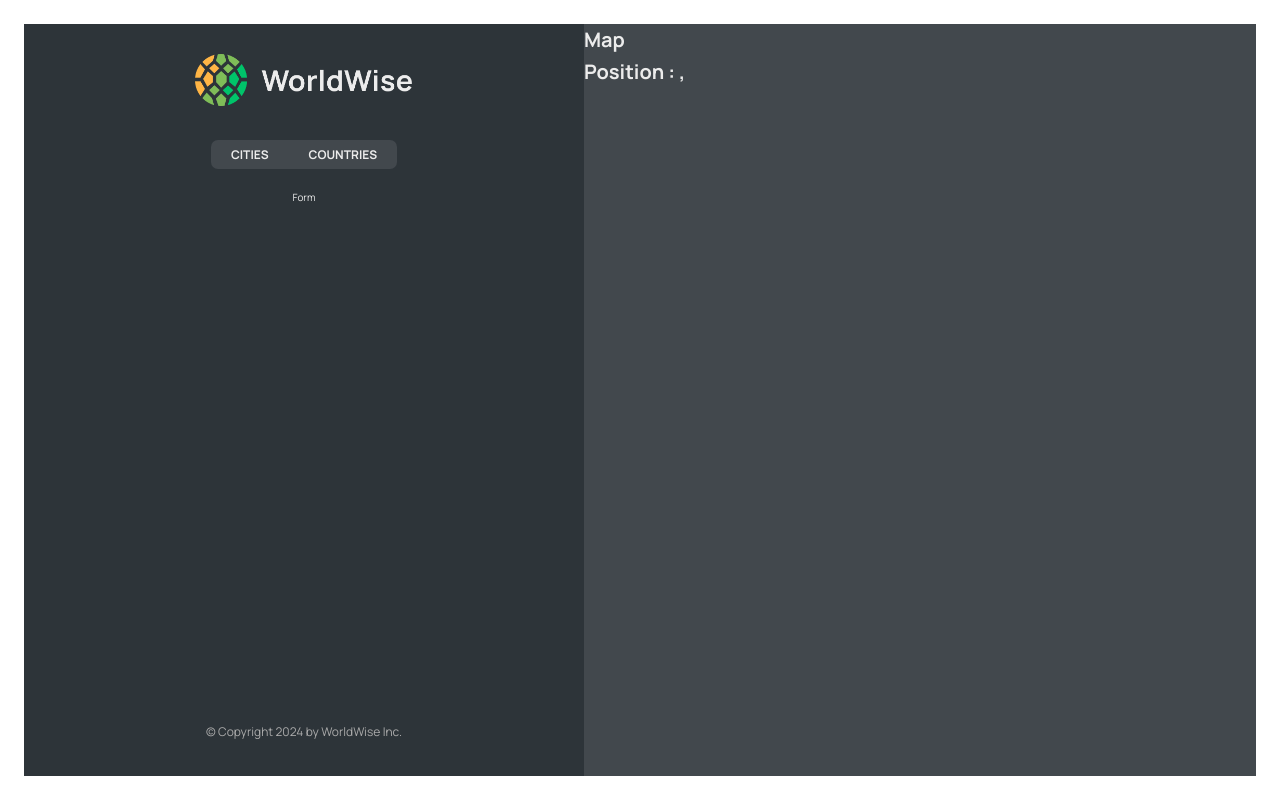
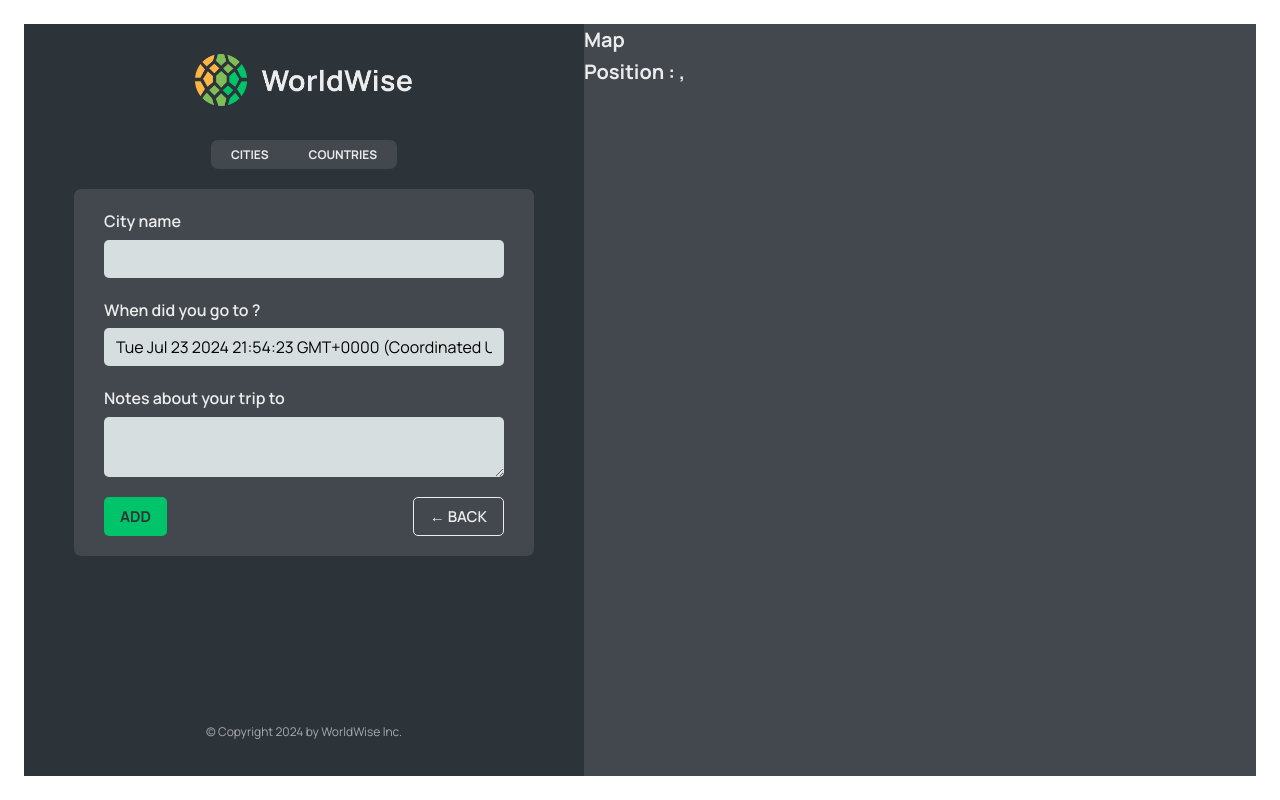
Before and after one commit to plamenggg/World-Wise, a React (Vite) app in the folder worldwise/: page /app/form in a window 1280 px wide. Built offline with nearby package versions, Linux system fonts and the light colour scheme; data requests are answered from the project's data file.

Commit message:
Implemented the Form component and the Button component

```diff
--- a/worldwise/src/App.jsx
+++ b/worldwise/src/App.jsx
@@ -9,6 +9,7 @@
 import CountryList from "./components/CountryList"
 import { useEffect, useState } from "react";
 import City from "./components/City";
+import Form from "./components/Form"
 
 const BASE_URL = "http://localhost:9000";
 
@@ -44,7 +45,7 @@
           <Route path="cities" element={<CityList cities ={cities} isLoading={isLoading}/>} />
           <Route path="cities/:id" element={<City />} />
           <Route path="countries" element={<CountryList cities={cities} isLoading={isLoading} />} />
-          <Route path="form" element={<p>Form</p>} />
+          <Route path="form" element={<Form />} />
         </Route>
         <Route path="*" element={<PageNotFound />} />
       </Routes>
--- /dev/null
+++ b/worldwise/src/components/Button.jsx
@@ -0,0 +1,11 @@
+import styles from './Button.module.css'
+
+function Button({children, onClick, type}) {
+    return (
+       <button onClick={onClick} className={`${styles.btn} ${styles[type]}`}>
+        {children}
+       </button>
+    )
+}
+
+export default Button
--- a/worldwise/src/components/CountryList.jsx
+++ b/worldwise/src/components/CountryList.jsx
@@ -25,7 +25,7 @@
   return (
     <div className={styles.countryList}>
       {countries.map((country) => (
-        <CountryItem country={country} />
+        <CountryItem country={country} key={country.country}/>
       ))}
     </div>
   );
--- a/worldwise/src/components/Form.jsx
+++ b/worldwise/src/components/Form.jsx
@@ -3,6 +3,8 @@
 import { useState } from "react";
 
 import styles from "./Form.module.css";
+import Button from "./Button";
+import { useNavigate } from "react-router-dom";
 
 export function convertToEmoji(countryCode) {
   const codePoints = countryCode
@@ -13,6 +15,8 @@
 }
 
 function Form() {
+  const navigate = useNavigate();
+
   const [cityName, setCityName] = useState("");
   const [country, setCountry] = useState("");
   const [date, setDate] = useState(new Date());
@@ -49,8 +53,16 @@
       </div>
 
       <div className={styles.buttons}>
-        <button>Add</button>
-        <button>&larr; Back</button>
+        <Button type="primary">Add</Button>
+        <Button
+          type="back"
+          onClick={(e) => {
+            e.preventDefault();
+            navigate(-1);
+          }}
+        >
+          &larr; Back
+        </Button>
       </div>
     </form>
   );
--- a/worldwise/src/components/Map.jsx
+++ b/worldwise/src/components/Map.jsx
@@ -1,12 +1,14 @@
-import { useSearchParams } from 'react-router-dom'
+import { useNavigate, useSearchParams } from 'react-router-dom'
 import styles from './Map.module.css'
 
 function Map() {
+    const navigate = useNavigate()
+
     const [searcParams, setSearchParams] = useSearchParams()
     const lat = searcParams.get('lat');
     const lng = searcParams.get('lng');
     return (
-        <div className={styles.mapContainer}>
+        <div className={styles.mapContainer} onClick={() => navigate("form")}>
            <h1> Map </h1>
             <h1>Position : {lat}, {lng}</h1>
         </div>
```
